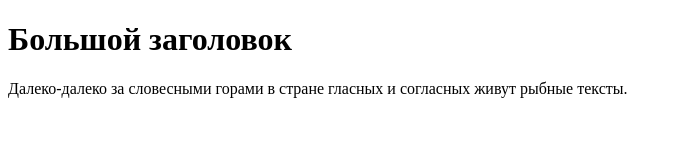
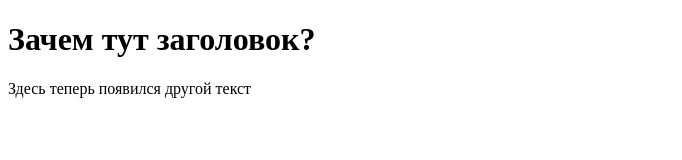
Before and after one commit to Skrint/special-app2, a plain HTML site: page index.html in a window 1280 px wide. Shown: the whole page, without its empty margins (0-682 px from the left). Drawn offline with Linux system fonts and the light colour scheme.

Commit message:
Update index.html

```diff
--- a/index.html
+++ b/index.html
@@ -6,10 +6,9 @@
     <title>Document</title>
   </head>
   <body>
-    <h1>Большой заголовок</h1>
+    <h1>Зачем тут заголовок?</h1>
     <p>
-      Далеко-далеко за словесными горами в стране гласных и согласных живут
-      рыбные тексты.
+      Здесь теперь появился другой текст
     </p>
   </body>
 </html>
```
